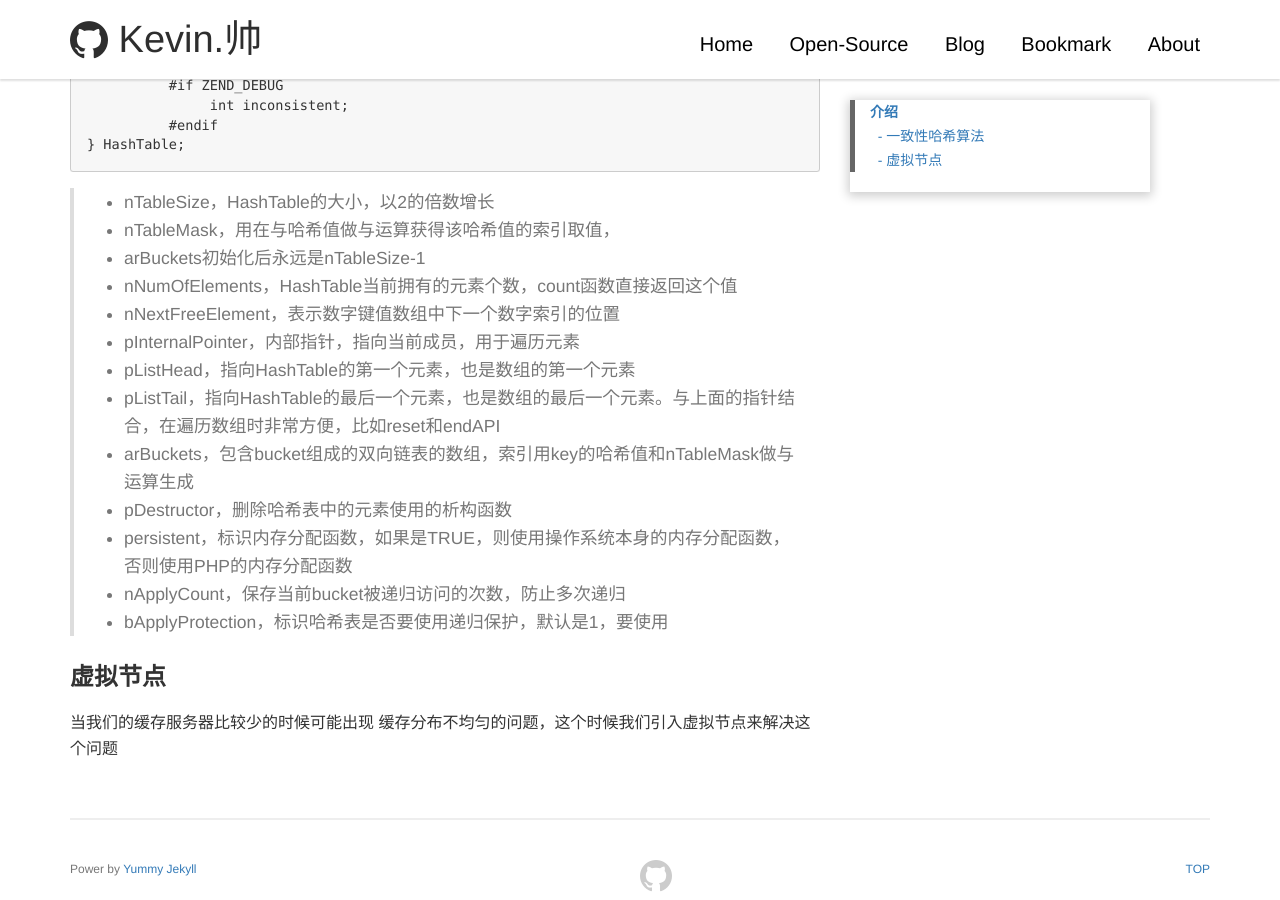
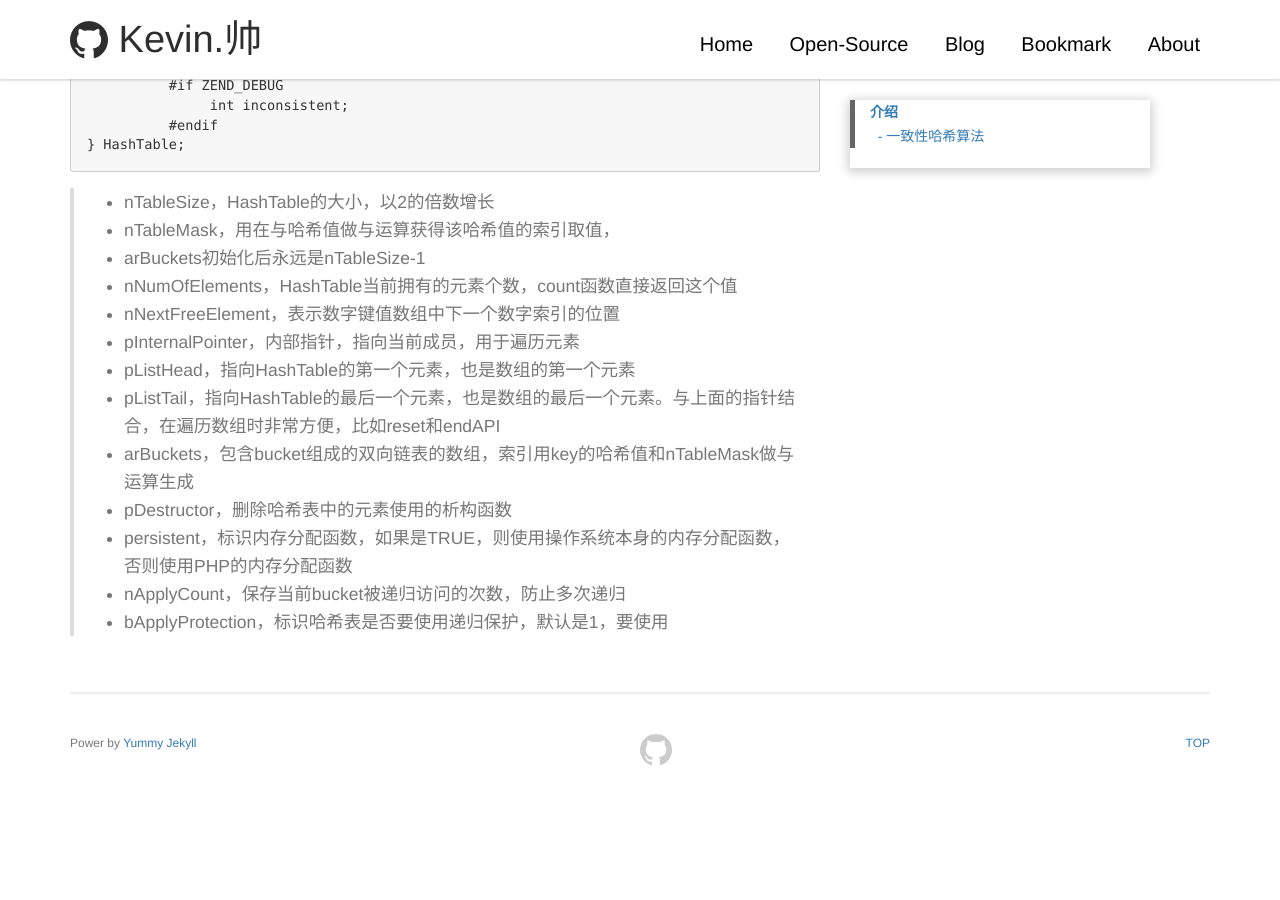
Before and after one commit to KevinDiamen/kevindiamen.github.io, a Jekyll site: the page built from _posts/2017-05-16-PHP-PHP内核HashTable.md, in a window 1280 px wide and 900 px high, scrolled down 1006 px. Built offline with Jekyll 4.4.1, drawn with Linux system fonts in a browser that asks for light colours; a script that is not in the unit is left out; after the commit the page ends 1780 px from its top, so only the background shows below that.

Commit message:
PHP内核

```diff
--- a/_posts/2017-05-16-PHP-PHP内核HashTable.md
+++ b/_posts/2017-05-16-PHP-PHP内核HashTable.md
@@ -53,6 +53,3 @@ php5.6 Hashtable 实现
 - persistent，标识内存分配函数，如果是TRUE，则使用操作系统本身的内存分配函数，否则使用PHP的内存分配函数
 - nApplyCount，保存当前bucket被递归访问的次数，防止多次递归
 - bApplyProtection，标识哈希表是否要使用递归保护，默认是1，要使用
-
-### 虚拟节点
-当我们的缓存服务器比较少的时候可能出现 缓存分布不均匀的问题，这个时候我们引入虚拟节点来解决这个问题
```
